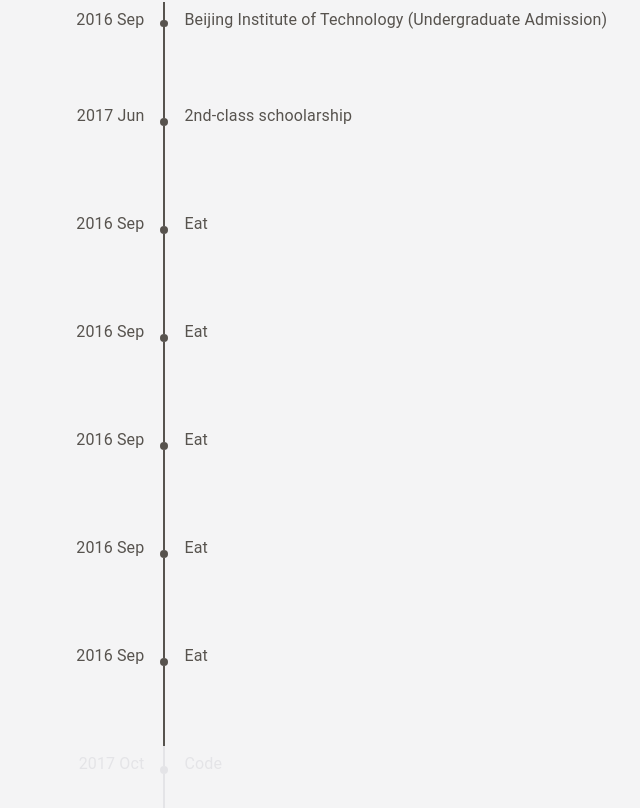
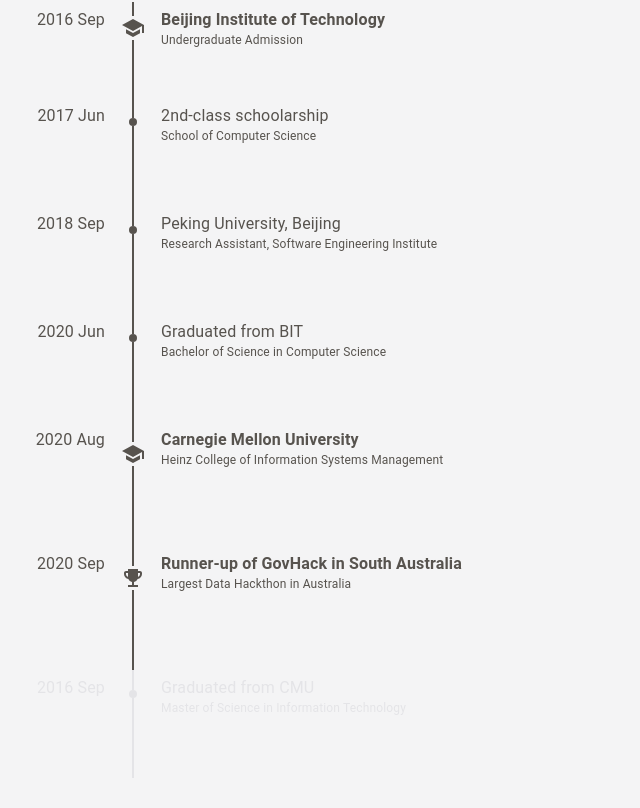
Before and after one commit to EthanGuo666/EthanGuo666.github.io, a React (Vite) app in the folder ethan_personal_page/: page /#/ in a window 1280 px wide. Shown: the part 952-1760 px from the top of the page, without its empty margins (159-799 px from the left). Built offline with nearby package versions, Linux system fonts and the light colour scheme.

Commit message:
feat: finish the redesigned timeline

```diff
--- a/ethan_personal_page/src/pages/EducationTimeline.jsx
+++ b/ethan_personal_page/src/pages/EducationTimeline.jsx
@@ -8,6 +8,8 @@
 import React, { useEffect, useRef } from "react";
 
 import "../styles/Canvas.css";
+import { School } from "@mui/icons-material";
+import EmojiEventsIcon from "@mui/icons-material/EmojiEvents";
 
 function EducationTimeline() {
   const refs = Array.from({ length: 50 }, () => useRef(null));
@@ -58,24 +60,26 @@
         <Timeline
           sx={{
             [`& .${timelineOppositeContentClasses.root}`]: {
-              flex: 0.3,
+              flex: 0.25,
             },
           }}
         >
           <div ref={refs[0]}>
-            <TimelineItem id='lll' className='h-24'>
+            <TimelineItem className='h-24'>
               <TimelineOppositeContent>2016 Sep</TimelineOppositeContent>
               <TimelineSeparator>
                 <div id='dotOrLine' ref={refs[1]} className='w-0.5 h-5' />
-                <div
-                  id='dotOrLine'
-                  ref={refs[2]}
-                  className='w-2 h-2 rounded-full z-10'
-                />
+                <School />
                 <div id='dotOrLine' ref={refs[3]} className='w-0.5 h-20' />
               </TimelineSeparator>
               <TimelineContent>
-                Beijing Institute of Technology (Undergraduate Admission)
+                <a
+                  className='font-bold hover:text-gray-400 hover:cursor-pointer'
+                  href='https://www.bit.edu.cn/'
+                >
+                  Beijing Institute of Technology
+                </a>
+                <div className='text-xs'>Undergraduate Admission</div>
               </TimelineContent>
             </TimelineItem>
           </div>
@@ -83,7 +87,7 @@
           <div ref={refs[4]}>
             <TimelineItem>
               <TimelineOppositeContent>2017 Jun</TimelineOppositeContent>
-              <TimelineSeparator>
+              <TimelineSeparator className='mx-2'>
                 <div id='dotOrLine' ref={refs[5]} className='w-0.5 h-5' />
                 <div
                   id='dotOrLine'
@@ -92,14 +96,17 @@
                 />
                 <div id='dotOrLine' ref={refs[7]} className='w-0.5 h-20' />
               </TimelineSeparator>
-              <TimelineContent>2nd-class schoolarship</TimelineContent>
+              <TimelineContent>
+                <div>2nd-class schoolarship</div>
+                <div className='text-xs'>School of Computer Science</div>
+              </TimelineContent>
             </TimelineItem>
           </div>
 
           <div ref={refs[8]}>
             <TimelineItem>
-              <TimelineOppositeContent>2016 Sep</TimelineOppositeContent>
-              <TimelineSeparator>
+              <TimelineOppositeContent>2018 Sep</TimelineOppositeContent>
+              <TimelineSeparator className='mx-2'>
                 <div id='dotOrLine' ref={refs[9]} className='w-0.5 h-5' />
                 <div
                   id='dotOrLine'
@@ -108,14 +115,19 @@
                 />
                 <div id='dotOrLine' ref={refs[11]} className='w-0.5 h-20' />
               </TimelineSeparator>
-              <TimelineContent>Eat</TimelineContent>
+              <TimelineContent>
+                <div>Peking University, Beijing</div>
+                <div className='text-xs'>
+                  Research Assistant, Software Engineering Institute
+                </div>
+              </TimelineContent>
             </TimelineItem>
           </div>
 
           <div ref={refs[12]}>
             <TimelineItem>
-              <TimelineOppositeContent>2016 Sep</TimelineOppositeContent>
-              <TimelineSeparator>
+              <TimelineOppositeContent>2020 Jun</TimelineOppositeContent>
+              <TimelineSeparator className='mx-2'>
                 <div id='dotOrLine' ref={refs[13]} className='w-0.5 h-5' />
                 <div
                   id='dotOrLine'
@@ -124,46 +136,63 @@
                 />
                 <div id='dotOrLine' ref={refs[15]} className='w-0.5 h-20' />
               </TimelineSeparator>
-              <TimelineContent>Eat</TimelineContent>
+              <TimelineContent>
+                <div>Graduated from BIT</div>
+                <div className='text-xs'>
+                  Bachelor of Science in Computer Science
+                </div>
+              </TimelineContent>
             </TimelineItem>
           </div>
 
           <div ref={refs[16]}>
             <TimelineItem>
-              <TimelineOppositeContent>2016 Sep</TimelineOppositeContent>
+              <TimelineOppositeContent>2020 Aug</TimelineOppositeContent>
               <TimelineSeparator>
                 <div id='dotOrLine' ref={refs[17]} className='w-0.5 h-5' />
-                <div
-                  id='dotOrLine'
-                  ref={refs[18]}
-                  className='w-2 h-2 rounded-full z-10'
-                />
+                <School />
                 <div id='dotOrLine' ref={refs[19]} className='w-0.5 h-20' />
               </TimelineSeparator>
-              <TimelineContent>Eat</TimelineContent>
+              <TimelineContent>
+                <a
+                  className='font-bold hover:text-gray-400 hover:cursor-pointer'
+                  href='https://www.cmu.edu/'
+                >
+                  Carnegie Mellon University
+                </a>
+                <div className='text-xs'>
+                  Heinz College of Information Systems Management
+                </div>
+              </TimelineContent>
             </TimelineItem>
           </div>
 
           <div ref={refs[20]}>
             <TimelineItem>
-              <TimelineOppositeContent>2016 Sep</TimelineOppositeContent>
+              <TimelineOppositeContent>2020 Sep</TimelineOppositeContent>
               <TimelineSeparator>
                 <div id='dotOrLine' ref={refs[21]} className='w-0.5 h-5' />
-                <div
-                  id='dotOrLine'
-                  ref={refs[22]}
-                  className='w-2 h-2 rounded-full z-10'
-                />
+                <EmojiEventsIcon />
                 <div id='dotOrLine' ref={refs[23]} className='w-0.5 h-20' />
               </TimelineSeparator>
-              <TimelineContent>Eat</TimelineContent>
+              <TimelineContent>
+                <a
+                  className='font-bold hover:text-gray-400 hover:cursor-pointer'
+                  href='https://www.cmu.edu/'
+                >
+                  Runner-up of GovHack in South Australia
+                </a>
+                <div className='text-xs'>
+                  Largest Data Hackthon in Australia
+                </div>
+              </TimelineContent>
             </TimelineItem>
           </div>
 
           <div ref={refs[24]}>
             <TimelineItem>
               <TimelineOppositeContent>2016 Sep</TimelineOppositeContent>
-              <TimelineSeparator>
+              <TimelineSeparator className='mx-2'>
                 <div id='dotOrLine' ref={refs[25]} className='w-0.5 h-5' />
                 <div
                   id='dotOrLine'
@@ -172,23 +201,12 @@
                 />
                 <div id='dotOrLine' ref={refs[27]} className='w-0.5 h-20' />
               </TimelineSeparator>
-              <TimelineContent>Eat</TimelineContent>
-            </TimelineItem>
-          </div>
-
-          <div ref={refs[28]}>
-            <TimelineItem>
-              <TimelineOppositeContent>2017 Oct</TimelineOppositeContent>
-              <TimelineSeparator>
-                <div id='dotOrLine' ref={refs[29]} className='w-0.5 h-5' />
-                <div
-                  id='dotOrLine'
-                  ref={refs[30]}
-                  className='w-2 h-2 rounded-full z-10'
-                />
-                <div id='dotOrLine' ref={refs[31]} className='w-0.5 h-20' />
-              </TimelineSeparator>
-              <TimelineContent>Code</TimelineContent>
+              <TimelineContent>
+                <div>Graduated from CMU</div>
+                <div className='text-xs'>
+                  Master of Science in Information Technology
+                </div>
+              </TimelineContent>
             </TimelineItem>
           </div>
         </Timeline>
```
